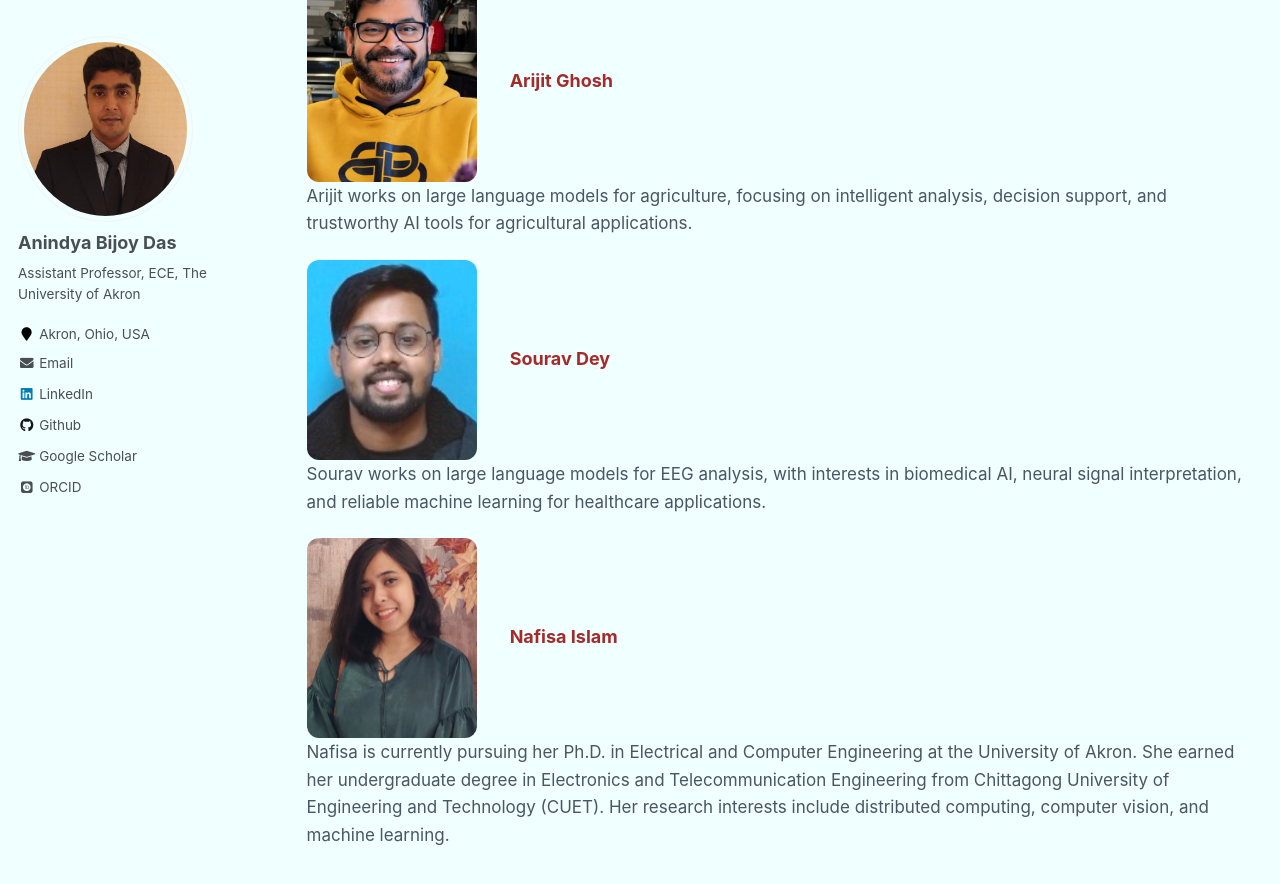
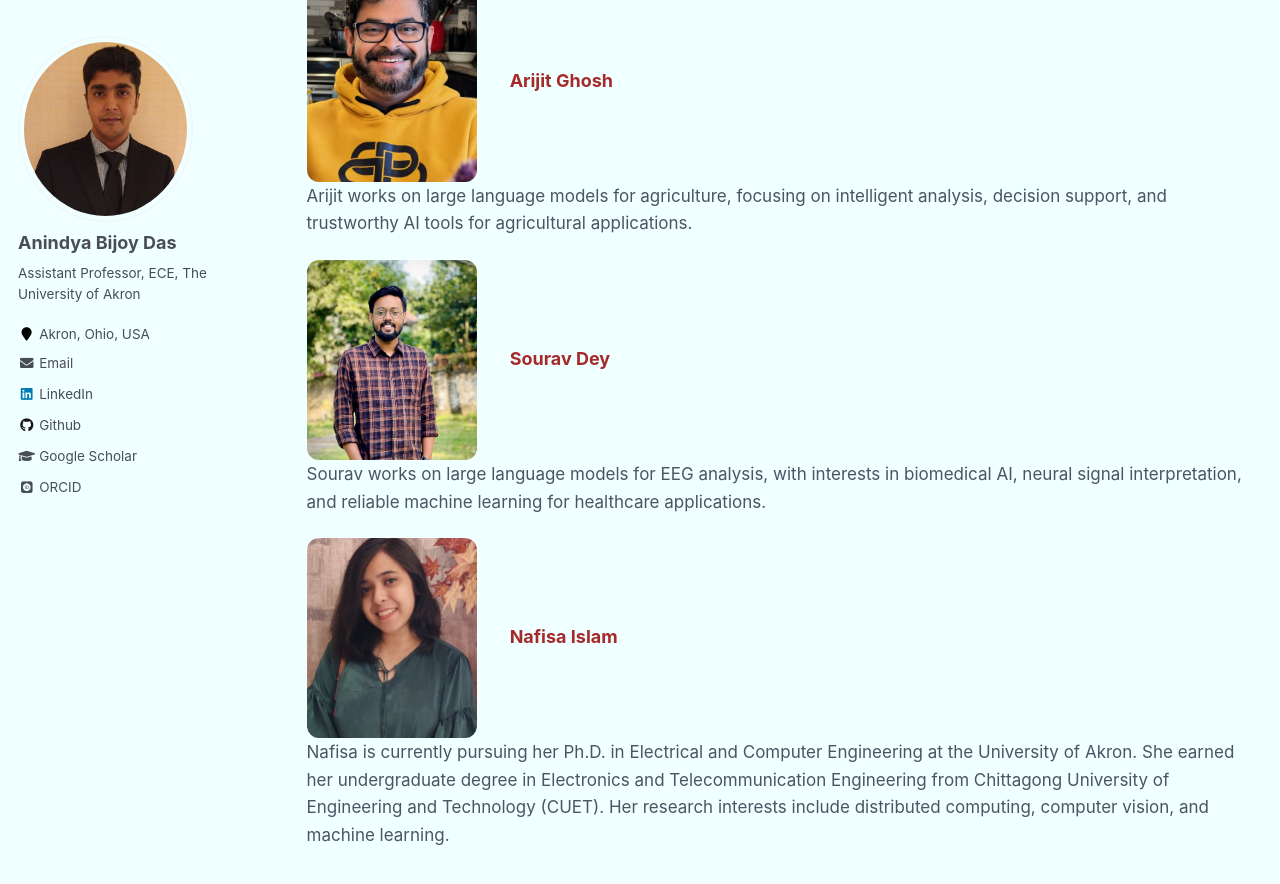
Before and after one commit to anindyabijoydas/portfolio, a Jekyll site: the page built from _pages/axiom.md, in a window 1280 px wide and 900 px high, scrolled down 915 px. Shown: the top 884 px of the window. Built offline with Jekyll 4.4.1, drawn with Linux system fonts in a browser that asks for light colours; some web fonts are replaced.

Commit message:
Update axiom.md

```diff
--- a/_pages/axiom.md
+++ b/_pages/axiom.md
@@ -80,7 +80,7 @@ Arijit works on large language models for agriculture, focusing on intelligent a
 </p>
 
 <p>
-<img src="{{ base_path }}/images/sdey.jpg"
+<img src="{{ base_path }}/images/sourav.jpg"
      style="width:170px; height:200px; object-fit:cover; border-radius:12px; margin-right:28px;">
 <span style="color:#A52A2A; font-size:18px; font-weight:700;">Sourav Dey</span><br/>
 <span style="font-size:17px; color:#4B5563;">
```
